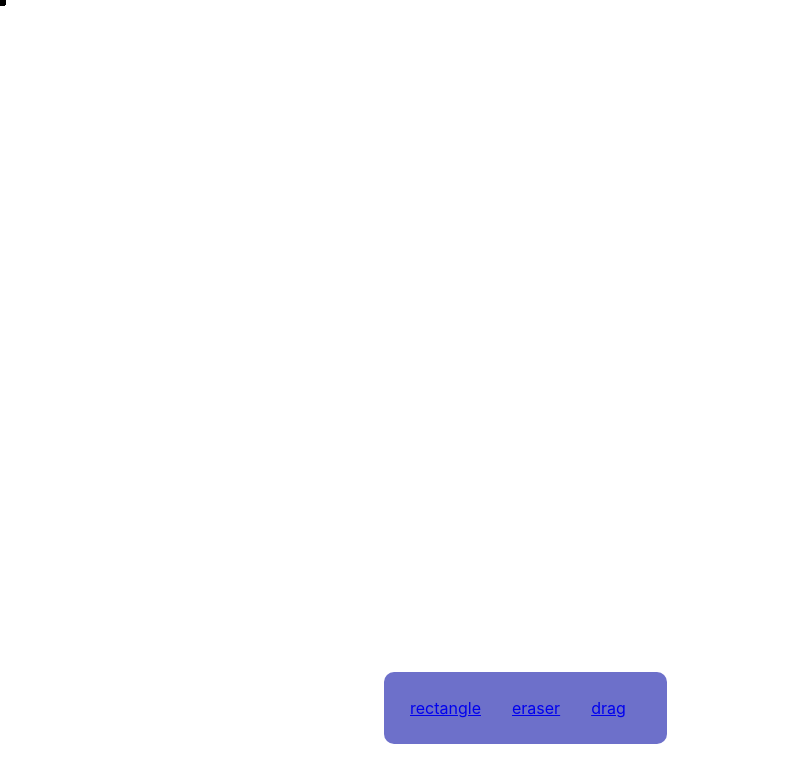
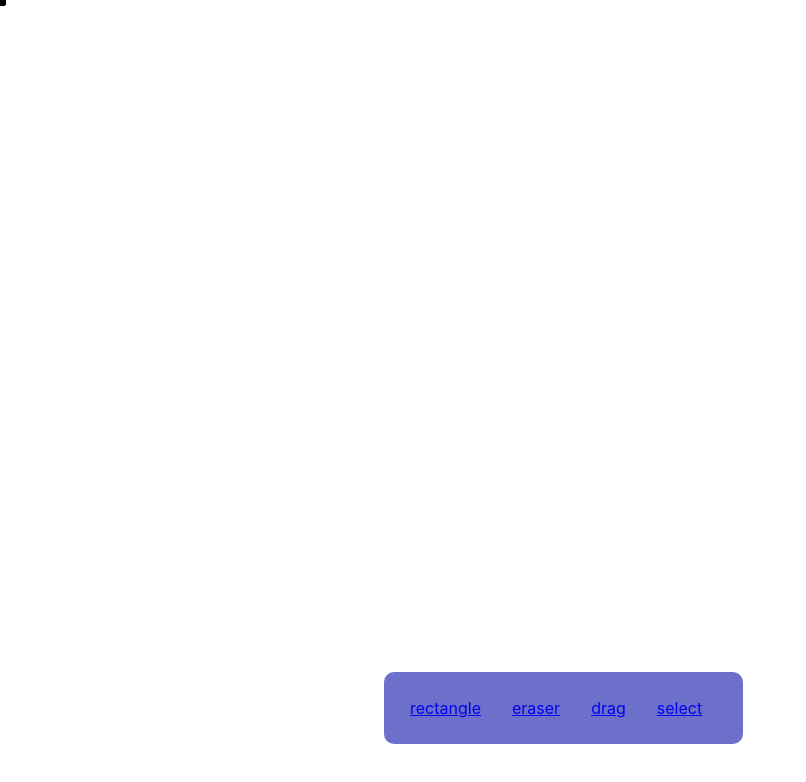
Before and after one commit to arshil0/tldraw_copy, a React (Create React App) app: page / in a window 1280 px wide. Shown: the top 782 px of the page, without its empty margins (0-806 px from the left). Built offline with nearby package versions, Linux system fonts and the light colour scheme.

Commit message:
ADD: visual draggable boxes on bounding box (not functional yet)

```diff
--- a/src/App.js
+++ b/src/App.js
@@ -3,19 +3,21 @@ import './App.css';
 import Canvas from "./Canvas.js";
 import ToolBar from "./ToolBar.js";
 
-
-//<canvas id = "canvas" width="600" height="600"></canvas>
 const toolList = {
   pen: {
-    name: "rectangle",
+    name: "rectangle"
   },
 
   eraser: {
-    name: "eraser",
+    name: "eraser"
   },
 
   drag: {
-    name: "drag",
+    name: "drag"
+  },
+
+  select: {
+    name: "select"
   }
 }
 
--- a/src/Canvas.js
+++ b/src/Canvas.js
@@ -30,7 +30,7 @@ function updateState(event, activate = false){
             }
             else if(tool === "drag"){
                 indexOfTemporaryObjects = [];
-                boundingBox = [-1,-1, 0, 0]
+                //boundingBox = [-1,-1, 0, 0]
             }
         }
     }
@@ -48,6 +48,23 @@ function updateObjectCoords(objectPosition){
 //given a position and shape information, checks if the given position is inside the shape
 function isInShape(x, y, shapePosition){
     return x >= shapePosition[0] && x <= shapePosition[2] && y >= shapePosition[1] && y <= shapePosition[3]
+}
+
+//when dragging or resizing an object (using the select tool), this function is called with a given state
+//STATES:    0: top left,     1: top right,     2: bottom left,     3:bottom right
+export function drag(state){
+    if(state == 0){
+        console.log("top left");
+    }
+    else if(state == 1){
+        console.log("top right");
+    }
+    else if(state == 2){
+        console.log("bottom left");
+    }
+    else if(state == 3){
+        console.log("bottom right");
+    }
 }
 
 window.addEventListener("mousedown", event =>{
@@ -102,12 +119,14 @@ function Canvas(){
             let maxy = -1;
             indexOfTemporaryObjects.forEach(ind =>{
                 //garbage code, but gets the job done!
+
+                //responsible for moving the objects
                 objects[ind][0] += x - last_mouse_pos[0];
                 objects[ind][2] += x - last_mouse_pos[0];
                 objects[ind][1] += y - last_mouse_pos[1];
                 objects[ind][3] += y - last_mouse_pos[1];
 
-
+                //responsible for the bounding box
                 if (objects[ind][0] < minx) minx = objects[ind][0]
                 if (objects[ind][1] < miny) miny = objects[ind][1]
                 if (objects[ind][2] > maxx) maxx = objects[ind][2]
--- a/src/ToolBar.js
+++ b/src/ToolBar.js
@@ -3,6 +3,7 @@ import PropTypes from 'prop-types'
 import {setTool} from "./Canvas.js";
 
 
+//THE LIST OF TOOLS ARE DEFINED IN "App.js" !!!!!!!!!!!!!!!!!!!!!!!!!!!!
 
 function ToolBar(props){
     let toolNames = [];// list of tools (dictionary), used for rendering
--- a/src/boundingBox.css
+++ b/src/boundingBox.css
@@ -6,3 +6,11 @@
     left: 0%;
     /* top: y px;   left: x px;    width:;    height:;    handled in Canvas.js */
 }
+
+.dragBox{
+    position: absolute;
+    color:blueviolet;
+    background-color: white;
+    border-style:double;
+    pointer-events: all;
+}
--- a/src/boundingBox.js
+++ b/src/boundingBox.js
@@ -1,8 +1,16 @@
 import "./boundingBox.css";
+import {drag} from "./Canvas.js"
+
+var dragBoxSize = 8
 
 function BoundingBox(props){
     return(
-        <div className="boundingBox" style={{top : props.y + "px", left : props.x + "px", width : props.width + "px", height : props.height + "px"}}></div>
+        <div className="boundingBox" style={{top : props.y + "px", left : props.x + "px", width : props.width + "px", height : props.height + "px"}}>
+            <div onClick={event => drag(0)} className="dragBox" style={{top : -dragBoxSize/2 - 2 + "px", left: - dragBoxSize/2 - 2 + "px", width : dragBoxSize + "px", height : dragBoxSize + "px", cursor : "nwse-resize", visibility : props.width <5 ? "hidden" : "visible"}}></div>
+            <div onClick={event => drag(1)} className="dragBox" style={{top : -dragBoxSize/2 - 2 + "px", left: props.width - dragBoxSize + 2 + "px", width : dragBoxSize + "px", height : dragBoxSize + "px", cursor : "nesw-resize", visibility : props.width <5 ? "hidden" : "visible"}}></div>
+            <div onClick={event => drag(2)} className="dragBox" style={{top : props.height - dragBoxSize + "px", left: - dragBoxSize/2 - 2 + "px", width : dragBoxSize + "px", height : dragBoxSize + "px", cursor : "nesw-resize", visibility : props.width <5 ? "hidden" : "visible"}}></div>
+            <div onClick={event => drag(3)} className="dragBox" style={{top : props.height - dragBoxSize + "px", left: props.width - dragBoxSize + 2 + "px", width : dragBoxSize + "px", height : dragBoxSize + "px", cursor : "nwse-resize", visibility : props.width <5 ? "hidden" : "visible"}}></div>
+        </div>
     )
 }
 
```
